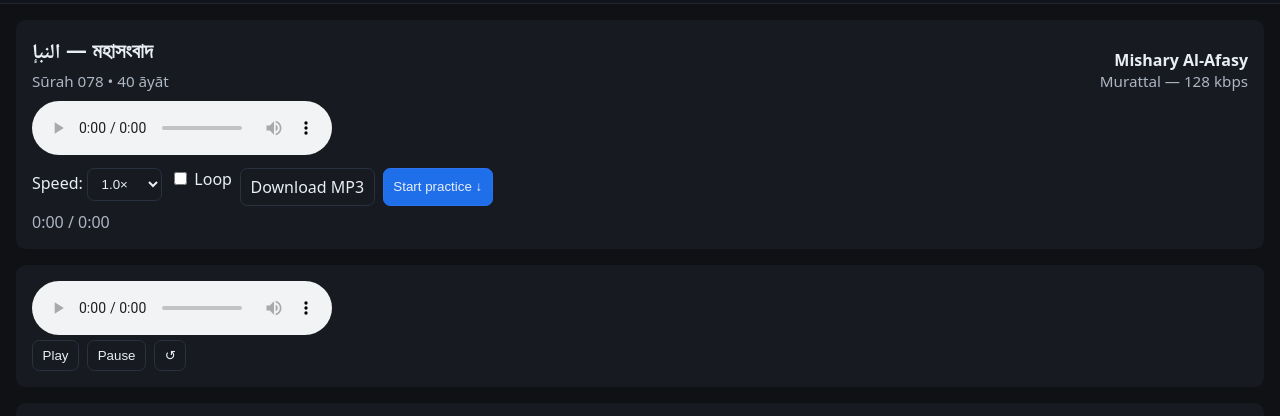
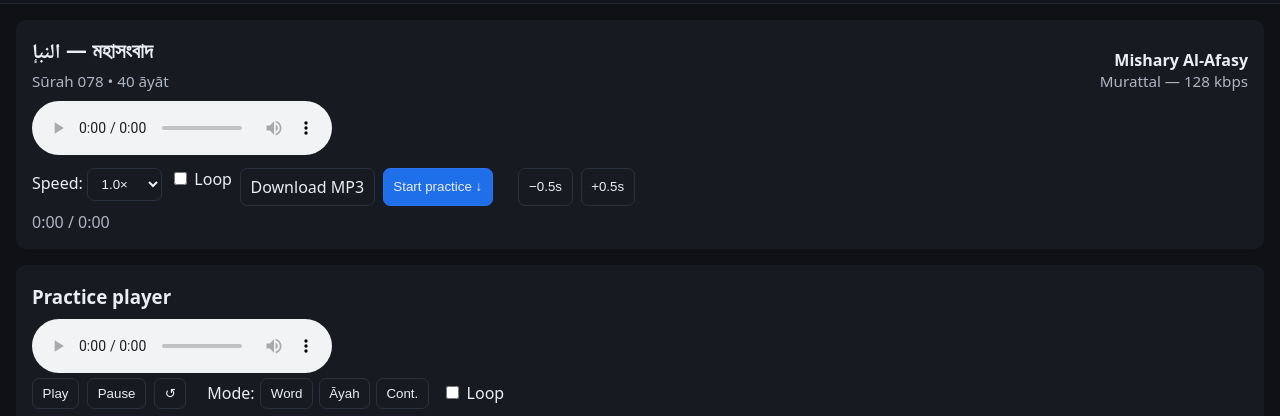
Before and after one commit to mhamza1234/tajweed, a plain HTML site: page index.html in a window 1280 px wide. Shown: the part 56-472 px from the top of the page. Drawn offline with Linux system fonts and the light colour scheme.

Commit message:
Update index.html

```diff
--- a/index.html
+++ b/index.html
@@ -13,10 +13,12 @@
     <div class="controls">
       <label for="surahSelect">Surah:</label>
       <select id="surahSelect"></select>
+      <button id="viewToggle">View: Arabic only</button>
       <button id="legendToggle" aria-expanded="false">Legend</button>
     </div>
   </header>
 
+  <!-- HERO: Full-surah recitation -->
   <section class="hero" dir="ltr">
     <div class="hero-head">
       <div>
@@ -43,17 +45,29 @@
         <label><input type="checkbox" id="fullLoop"> Loop</label>
         <a id="downloadMp3" class="btn" download>Download MP3</a>
         <button id="startPractice" class="btn primary">Start practice ↓</button>
+        <span id="srcHint" class="mono" style="opacity:.7;margin-left:.6rem"></span>
+        <button id="alignMinus" class="btn" title="Shift −0.5s">−0.5s</button>
+        <button id="alignPlus" class="btn"  title="Shift +0.5s">+0.5s</button>
       </div>
       <div id="fullTime" class="time">0:00 / 0:00</div>
     </div>
   </section>
 
+  <!-- PRACTICE player -->
   <section class="player" dir="ltr">
+    <h3 style="margin:.2rem 0 .6rem 0">Practice player</h3>
     <audio id="player" preload="metadata" controls></audio>
     <div class="transport">
       <button id="playBtn">Play</button>
       <button id="pauseBtn">Pause</button>
       <button id="restartBtn" title="Restart">↺</button>
+      <div style="margin-left:.8rem;display:flex;gap:.35rem;align-items:center;">
+        <label>Mode:</label>
+        <button id="modeWord" class="btn active">Word</button>
+        <button id="modeAyah" class="btn">Āyah</button>
+        <button id="modeCont" class="btn">Cont.</button>
+        <label style="margin-left:.5rem"><input type="checkbox" id="loopPractice"> Loop</label>
+      </div>
     </div>
   </section>
 
@@ -81,7 +95,6 @@
   </main>
 
   <div class="sr-only" aria-live="polite" id="live"></div>
-
   <script src="app.js"></script>
 </body>
 </html>
```
